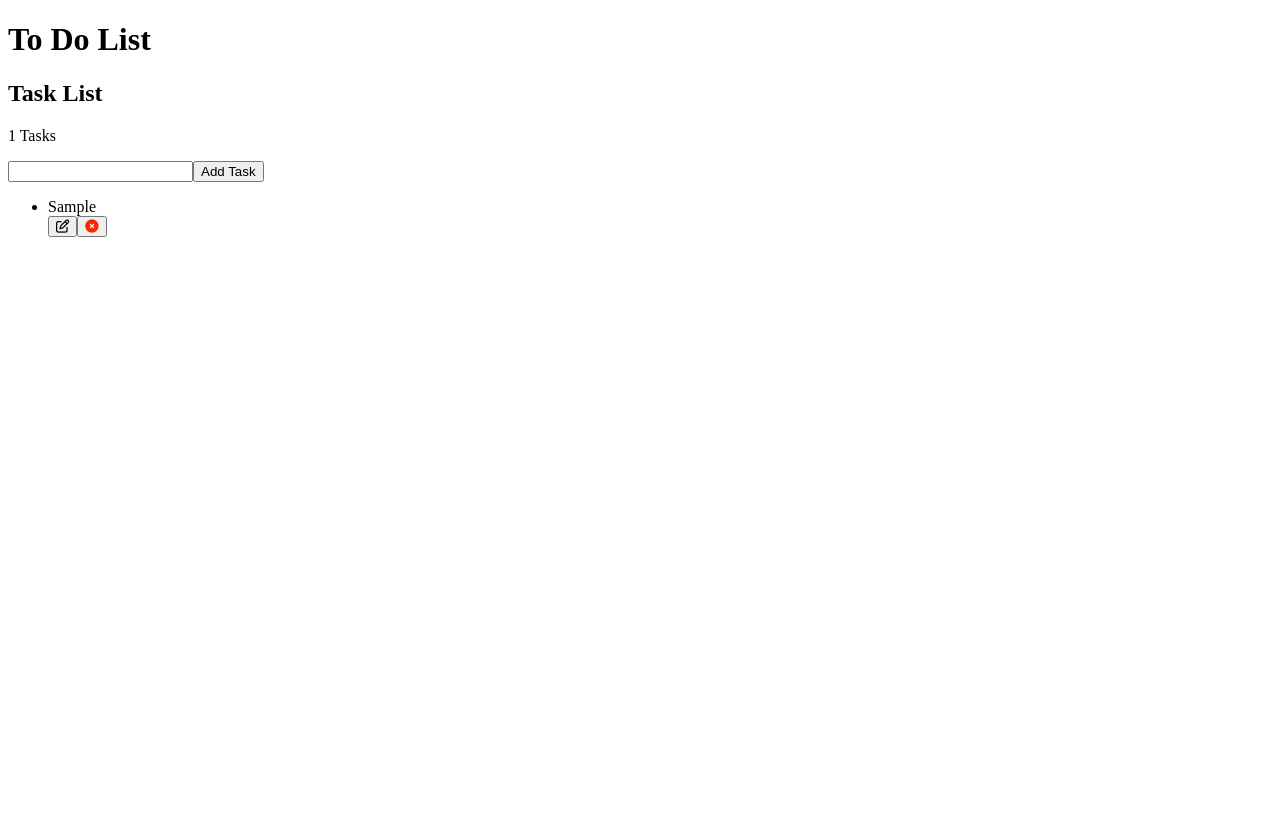
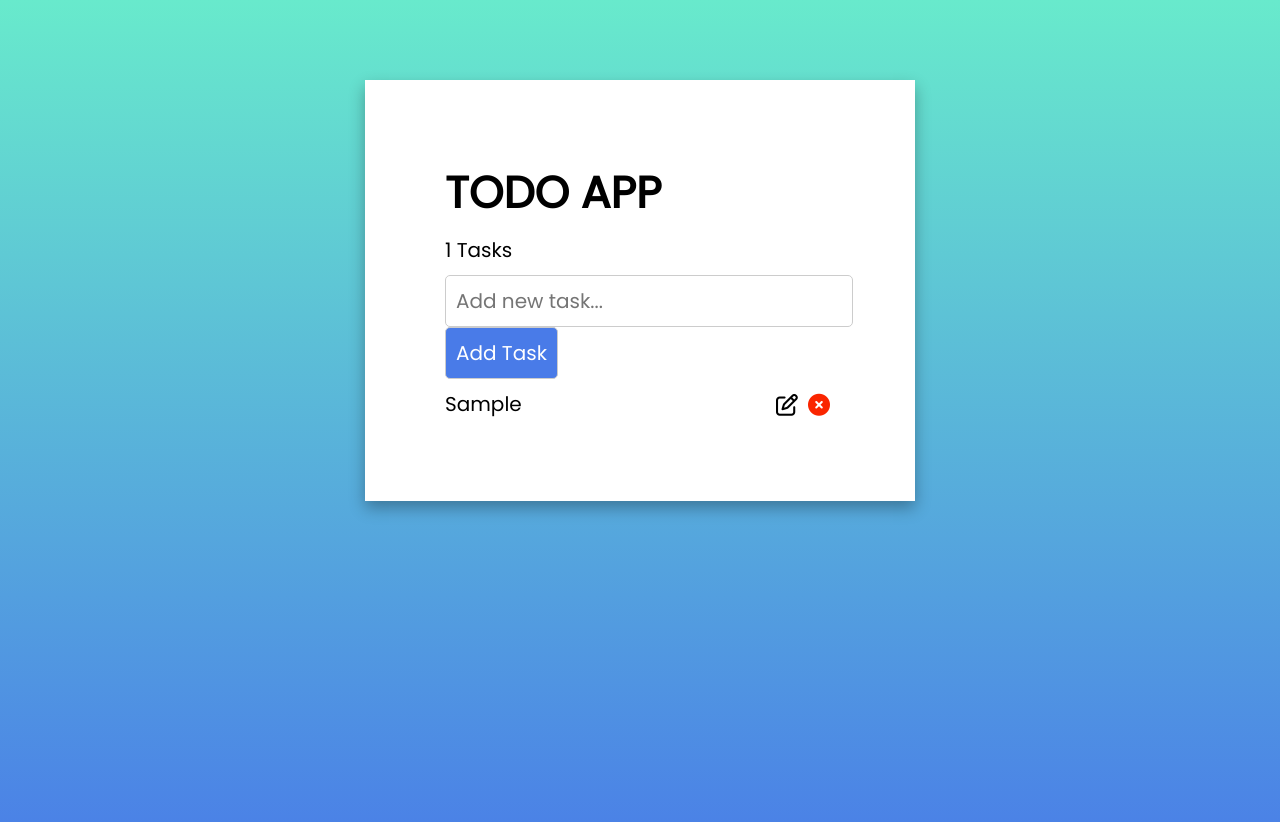
Before and after one commit to gugatevzadze/to-do-list-js, a plain HTML site: page index.html in a window 1280 px wide. Both pictures are taken after typing "Sample" into the empty fields and a click on the button "Add Task". Before the commit the page ends 800 px from the top, so only its background shows below. Drawn offline with Linux system fonts and the light colour scheme.

Commit message:
added styling and corrected some html

```diff
--- a/index.html
+++ b/index.html
@@ -6,22 +6,21 @@
     <meta name="viewport" content="width=device-width, initial-scale=1.0" />
     <link rel="stylesheet" href="styles.css" />
     <link rel="icon" type="image/png" href="images/favicon.ico" />
-    <title>To Do List</title>
+    <title>Todo App</title>
   </head>
   <body>
-    <header>
-      <h1>To Do List</h1>
-    </header>
     <section>
-      <div class="container">
+      <div class="wrapper">
         <div class="task-header">
-          <h2>Task List</h2>
+          <h2>Todo App</h2>
           <p><span id="number-tasks">0</span> Tasks</p>
         </div>
         <div class="input-field">
-          <input type="text" id="task-input" /><button id="task-button">
-            Add Task
-          </button>
+          <input
+            type="text"
+            id="task-input"
+            placeholder="Add new task..."
+          /><button id="task-button">Add Task</button>
           <ul id="task-list"></ul>
         </div>
       </div>
--- a/script.js
+++ b/script.js
@@ -21,11 +21,11 @@ const showList = function () {
     //edit button
     const editButton = document.createElement("button");
     editButton.classList.add("hidden-button");
-    editButton.innerHTML = `<i class="fa-regular fa-pen-to-square" style="color: #000000;" id="edit-button"></i>`;
+    editButton.innerHTML = `<i class="fa-regular fa-pen-to-square" style="color: #000000;"</i>`;
     //delete button
     const deleteButton = document.createElement("button");
     deleteButton.classList.add("hidden-button");
-    deleteButton.innerHTML = `<i class="fa-solid fa-circle-xmark" style="color: #fa2500;" id="delete-button"></i>`;
+    deleteButton.innerHTML = `<i class="fa-solid fa-circle-xmark" style="color: #fa2500;"</i>`;
     //appending the child
     listItem.appendChild(container);
     container.appendChild(editButton);
--- a/styles.css
+++ b/styles.css
@@ -0,0 +1,64 @@
+@import url("https://fonts.googleapis.com/css2?family=Poppins&display=swap");
+* {
+  box-sizing: border-box;
+  margin: 0;
+  padding: 0;
+  list-style: none;
+  color: black;
+  font-family: "Poppins", sans-serif;
+}
+body {
+  width: 100%;
+  height: 100vh;
+  background: linear-gradient(to bottom, #68eacc 0%, #497be8 100%);
+}
+.wrapper {
+  max-width: 550px;
+  width: 100%;
+  margin: 5rem auto;
+  background-color: white;
+  box-shadow: 0px 7px 15px rgba(0, 0, 0, 0.3);
+  padding: 5rem;
+  border: #ccc;
+}
+.task-header > p,
+h2 {
+  padding-bottom: 10px;
+}
+p {
+  font-size: 20px;
+}
+h2 {
+  font-size: 44px;
+  text-transform: uppercase;
+}
+input,
+button {
+  font-size: 20px;
+  padding: 10px;
+  border: 1px solid #ccc;
+  border-radius: 5px;
+}
+button {
+  cursor: pointer;
+}
+#task-button {
+  background-color: #497be8;
+  color: white;
+}
+li {
+  display: flex;
+  justify-content: space-between;
+  color: black;
+  font-size: 20px;
+  padding-top: 10px;
+}
+.hidden-button {
+  background: none;
+  border: none;
+  padding: 0;
+}
+i {
+  font-size: 22px;
+  padding: 5px;
+}
```
